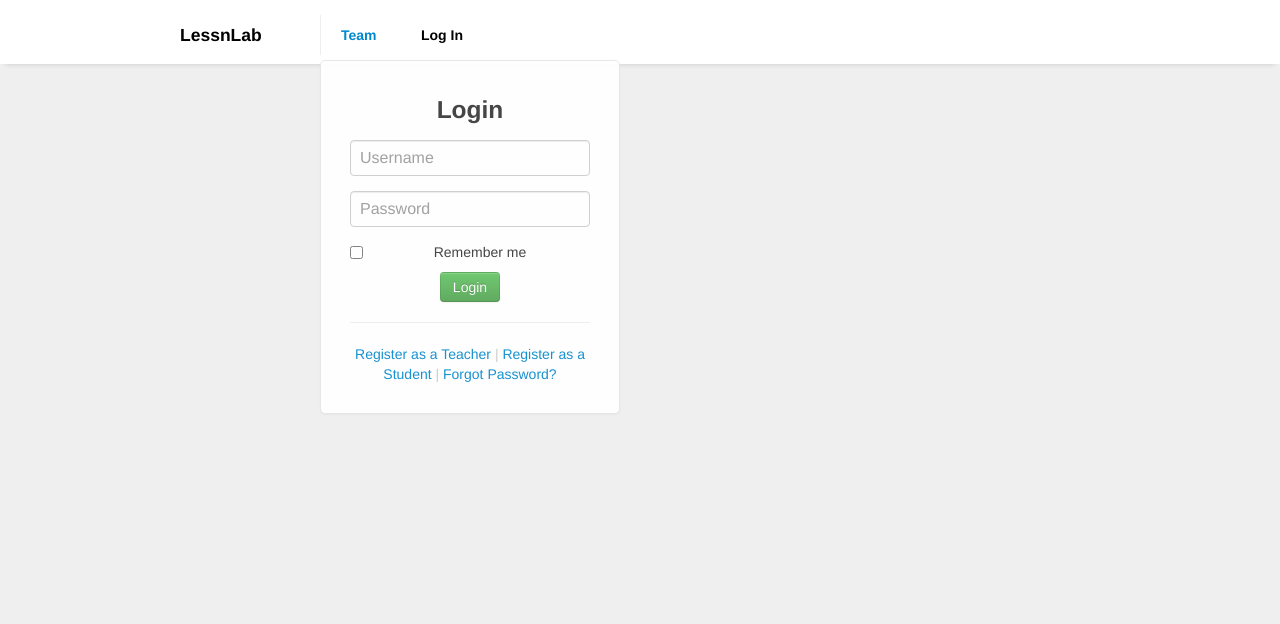
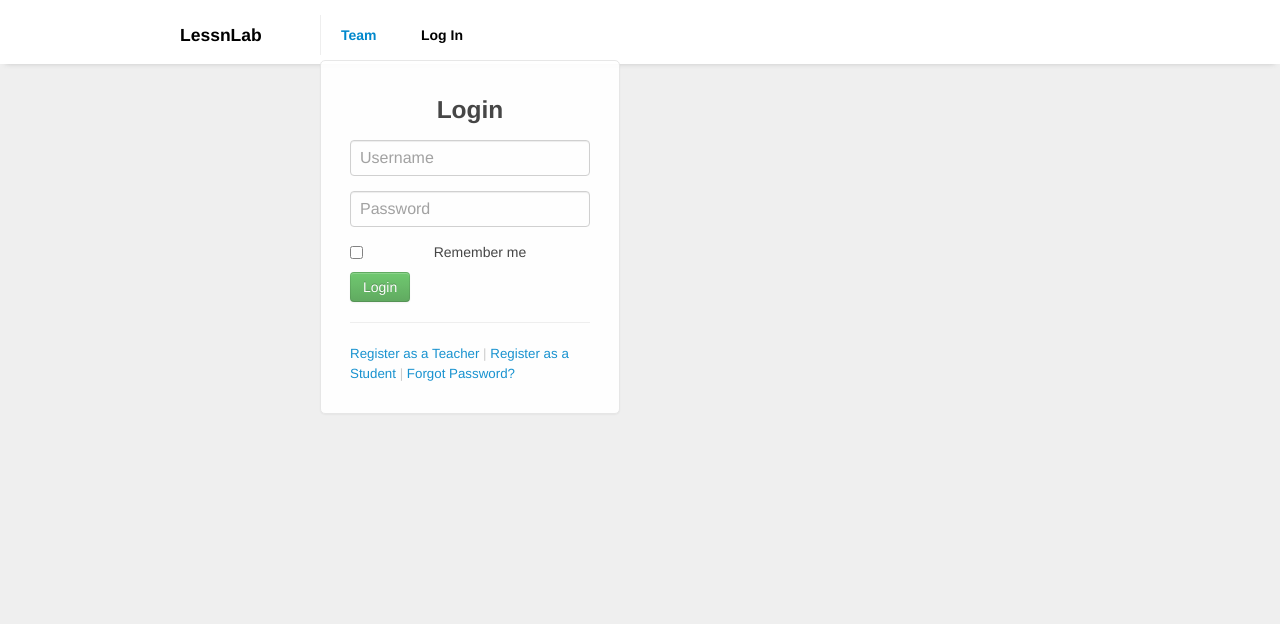
Before and after one commit to arn0601/lessnlab, a Django app: template templates/registration/login.html in a window 1280 px wide. Shown: the top 624 px of the page. Run offline with Django 3.2, Linux system fonts and the light colour scheme; the template is opened without the code that fills it, so the values that code supplies are empty; some libraries are stand-ins or nearby versions.

Commit message:
updated landing login modal

```diff
--- a/static/landingstyles.css
+++ b/static/landingstyles.css
@@ -113,7 +113,8 @@ body {
 
 .loginlinks {
 
-        text-align: center;
+        text-align: left;
+        font-size: 10pt;
 
       }
 
```
